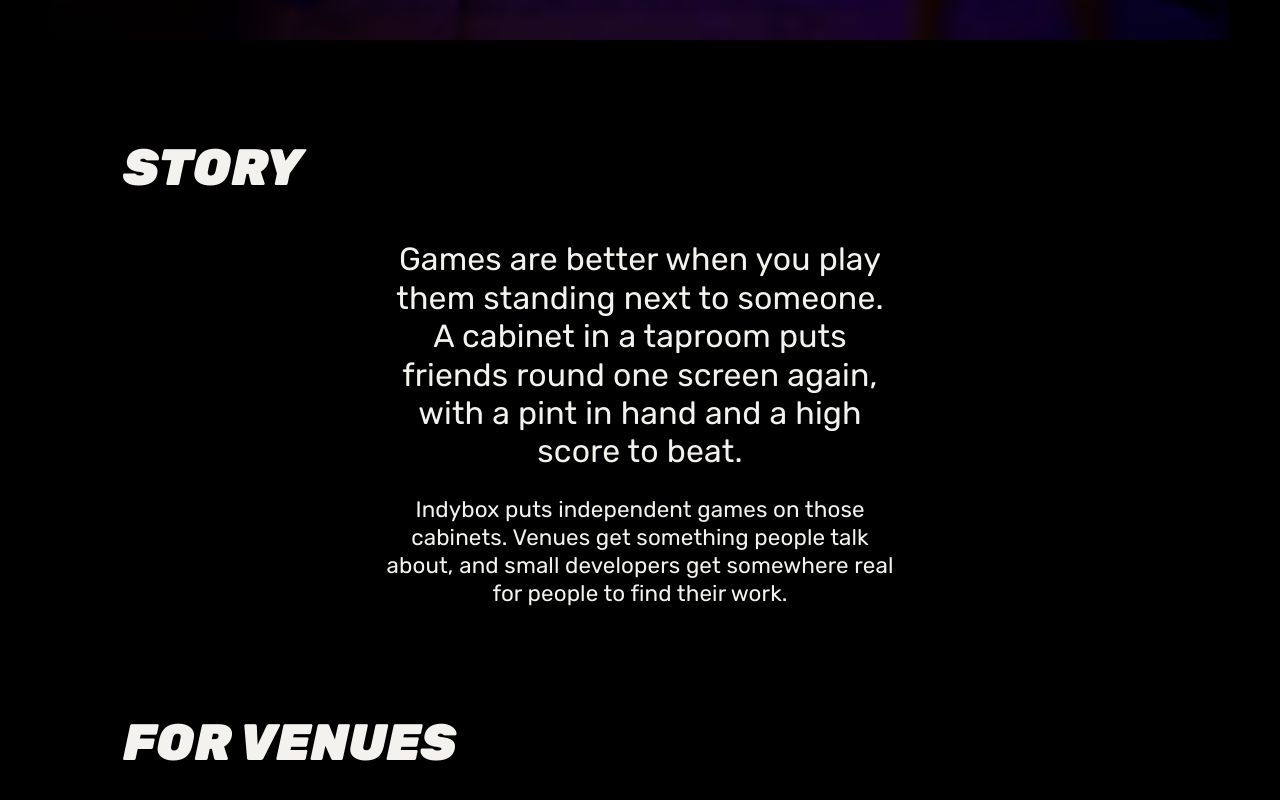
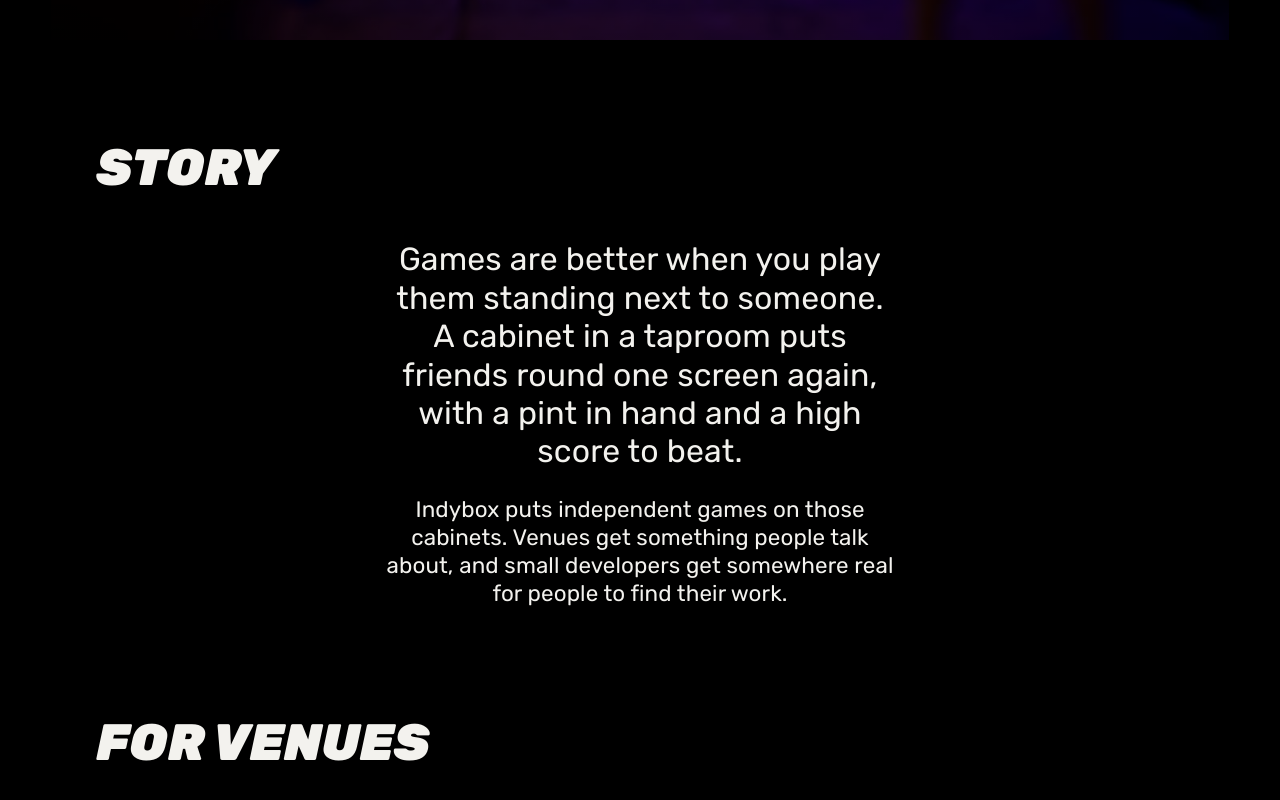
Before and after one commit to drdotpepper/indybox-site, a plain HTML site: page index.html in a window 1280 px wide. Shown: the part 760-1560 px from the top of the page. Drawn offline with Linux system fonts and the light colour scheme; a web font is replaced by a local one.

Commit message:
Align section titles with the logo's left edge at every width
Co-Authored-By: Claude Sonnet 5.5 <noreply@anthropic.com>
Claude-Session: https://claude.ai/code/session_01G1ucLrMbuPWt4HdHkzrX8K

```diff
--- a/index.html
+++ b/index.html
@@ -174,7 +174,6 @@ h1 .amp { font-weight: inherit; }
 /* Section windows are dimmed a little more than the hero, so body text stays easy to read */
 /* Section titles hang from the top edge of their window in a black tab, with small curved joins where the tab meets the frame */
 section > h2 { align-self: flex-start; } /* titles sit under the logo, at the left edge of the content */
-@media (max-width: 600px) { section > h2 { margin-left: -16px; } }
 section > h2::before, section > h2::after { content: ""; position: absolute; top: 0; width: 22px; height: 22px; }
 section > h2::before { right: 100%; background: radial-gradient(circle at 0 100%, transparent 21px, #000 22px); }
 section > h2::after { left: 100%; background: radial-gradient(circle at 100% 100%, transparent 21px, #000 22px); }
@@ -566,6 +565,25 @@ html{background:#000}body{margin:0}img{max-width:100%}[hidden]{display:none!impo
   check();
   window.addEventListener('scroll', check, { passive: true });
 })();
+
+// Line each section title up with the left edge of the logo, at any screen width.
+(function () {
+  var mark = document.querySelector('.mark');
+  if (!mark) return;
+  function align() {
+    var titles = document.querySelectorAll('section > h2'), i;
+    for (i = 0; i < titles.length; i++) titles[i].style.marginLeft = '';
+    var target = mark.getBoundingClientRect().left;
+    for (i = 0; i < titles.length; i++) {
+      var d = target - titles[i].getBoundingClientRect().left;
+      if (Math.abs(d) > 0.5) titles[i].style.marginLeft = d + 'px';
+    }
+  }
+  align();
+  window.addEventListener('resize', align);
+  window.addEventListener('load', align);
+  if (document.fonts && document.fonts.ready) document.fonts.ready.then(align);
+})();
 </script>
 
 </body>
```
